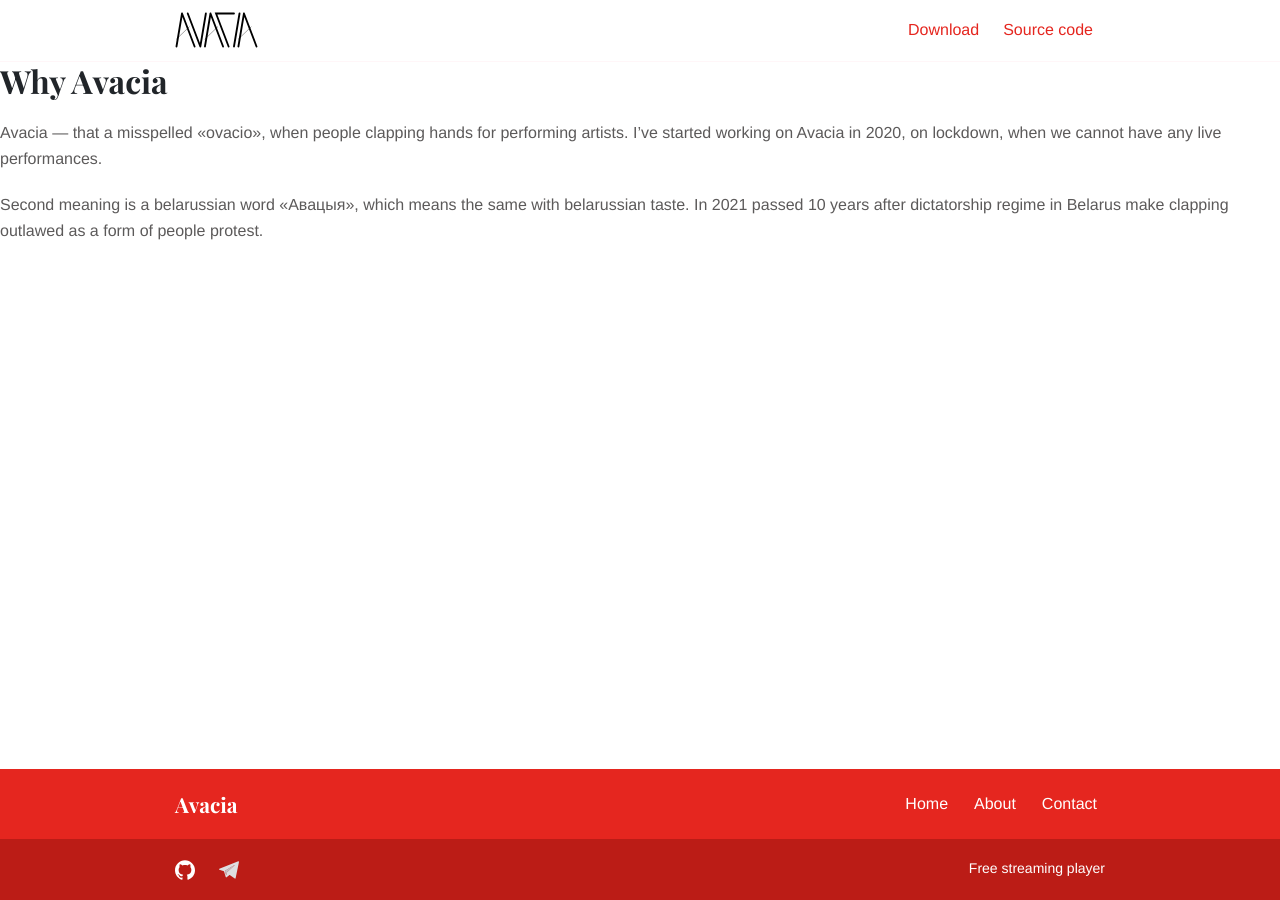
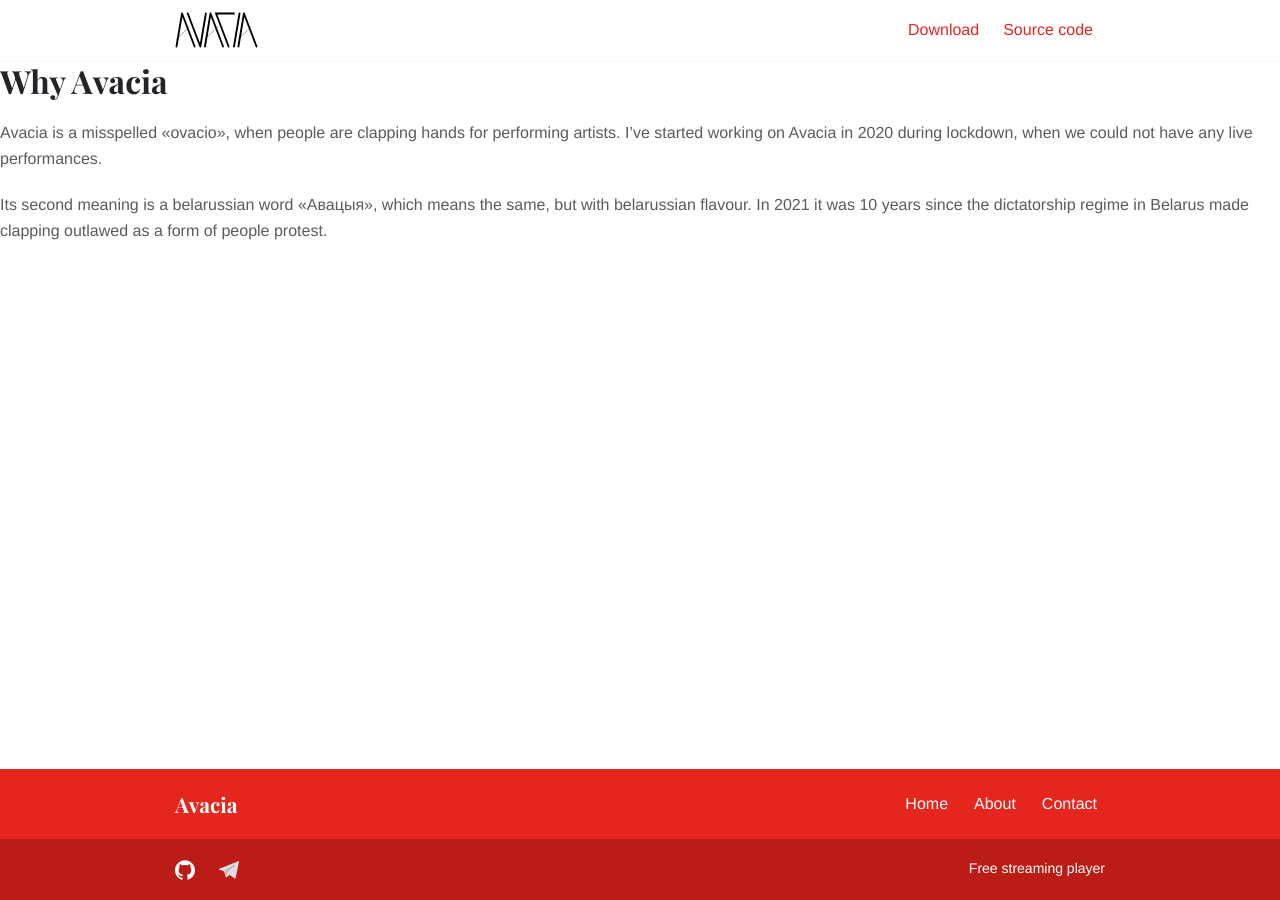
Before and after one commit to apla/avacia, a Jekyll site: the page built from about.md, in a window 1280 px wide. Built offline with Jekyll 4.4.1, drawn with Linux system fonts in a browser that asks for light colours.

Commit message:
Update about.md

```diff
--- a/about.md
+++ b/about.md
@@ -8,6 +8,6 @@ intro_image_hide_on_mobile: false
 
 # Why Avacia
 
-Avacia — that a misspelled «ovacio», when people clapping hands for performing artists. I've started working on Avacia in 2020, on lockdown, when we cannot have any live performances.
+Avacia is a misspelled «ovacio», when people are clapping hands for performing artists. I've started working on Avacia in 2020 during lockdown, when we could not have any live performances.
 
-Second meaning is a belarussian word «Авацыя», which means the same with belarussian taste. In 2021 passed 10 years after dictatorship regime in Belarus make clapping outlawed as a form of people protest.
+Its second meaning is a belarussian word «Авацыя», which means the same, but with belarussian flavour. In 2021 it was 10 years since the dictatorship regime in Belarus made clapping outlawed as a form of people protest.
```
